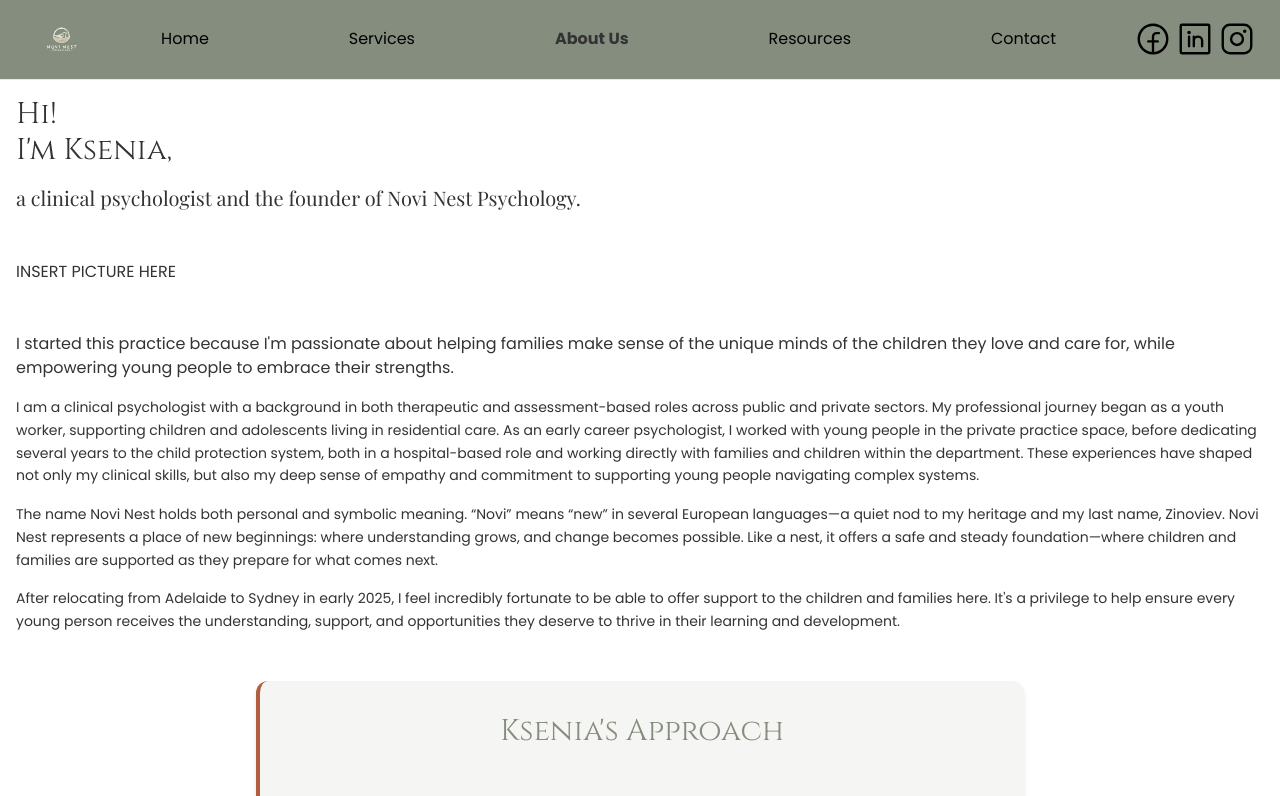
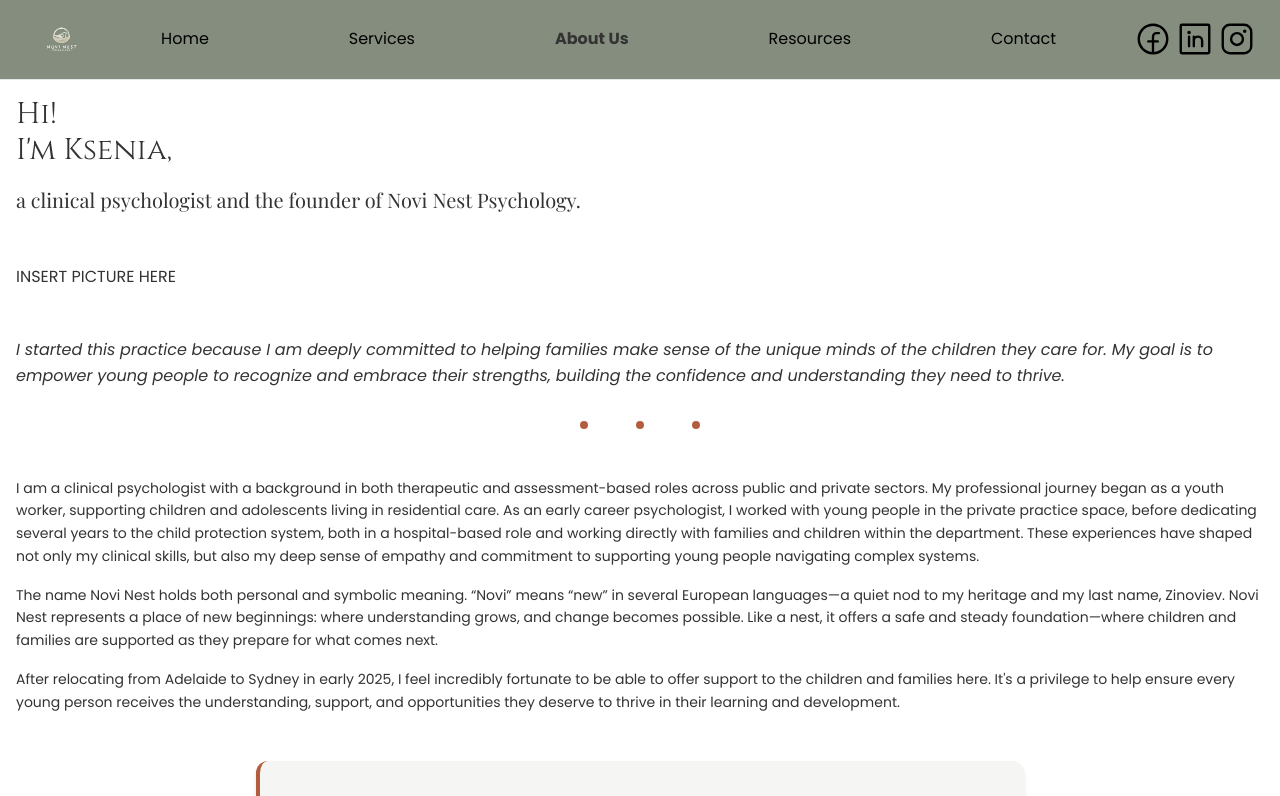
Before and after one commit to TheBigBookMan/NoviNest, a React (Vite) app: page /about-us in a window 1280 px wide. Shown: the top 796 px of the page. Built offline with nearby package versions, Linux system fonts and the light colour scheme; a web font is replaced by a local one.

Commit message:
update Bio styling

```diff
--- a/src/components/features/AboutUs/Bio.jsx
+++ b/src/components/features/AboutUs/Bio.jsx
@@ -1,21 +1,33 @@
 const Bio = () => {
     return (
-        <article id="bio-article" aria-labelledby="bio-heading" className='flex flex-col gap-12  p-4'>
+        <article id="bio-article" aria-labelledby="bio-heading" className='flex flex-col gap-12 p-4'>
             <div className="flex flex-col gap-4">
                 <h2 id="bio-heading" className='text-3xl font-cinzel'>Hi!<br/> I'm Ksenia,</h2>
-                <p className='text-xl font-playfair'> a clinical psychologist and the founder of Novi Nest Psychology.</p>
+                <p className='text-xl font-playfair leading-relaxed'>a clinical psychologist and the founder of Novi Nest Psychology.</p>
             </div>
 
             <p>INSERT PICTURE HERE</p>
 
-            <div className='flex flex-col gap-4 text-sm leading-relaxed'>
-                <p className=' text-base'>I started this practice because I'm passionate about helping families make sense of the unique minds of the children they love and care for, while empowering young people to embrace their strengths.</p>
+            <div className='flex flex-col gap-12 text-sm'>
+                <div className='flex flex-col'>
+                    <p className="text-base italic leading-relaxed">
+                        I started this practice because I am deeply committed to helping families make sense of the unique minds of the children they care for. My goal is to empower young people to recognize and embrace their strengths, building the confidence and understanding they need to thrive.
+                    </p>
 
-                <p>I am a clinical psychologist with a background in both therapeutic and assessment-based roles across public and private sectors. My professional journey began as a youth worker, supporting children and adolescents living in residential care. As an early career psychologist, I worked with young people in the private practice space, before dedicating several years to the child protection system, both in a hospital-based role and working directly with families and children within the department. These experiences have shaped not only my clinical skills, but also my deep sense of empathy and commitment to supporting young people navigating complex systems.</p>
+                    <div className="flex justify-center items-end w-full gap-12 h-[40px]">
+                        <span className='w-[8px] h-[8px] rounded-full bg-[#B25D3E]'></span>
+                        <span className='w-[8px] h-[8px] rounded-full bg-[#B25D3E]'></span>
+                        <span className='w-[8px] h-[8px] rounded-full bg-[#B25D3E]'></span>
+                    </div>
+                </div>
 
-                <p>The name Novi Nest holds both personal and symbolic meaning. “Novi” means “new” in several European languages—a quiet nod to my heritage and my last name, Zinoviev. Novi Nest represents a place of new beginnings: where understanding grows, and change becomes possible. Like a nest, it offers a safe and steady foundation—where children and families are supported as they prepare for what comes next.</p>
+                <div className='flex flex-col gap-4 leading-relaxed'>
+                    <p>I am a clinical psychologist with a background in both therapeutic and assessment-based roles across public and private sectors. My professional journey began as a youth worker, supporting children and adolescents living in residential care. As an early career psychologist, I worked with young people in the private practice space, before dedicating several years to the child protection system, both in a hospital-based role and working directly with families and children within the department. These experiences have shaped not only my clinical skills, but also my deep sense of empathy and commitment to supporting young people navigating complex systems.</p>
 
-                <p>After relocating from Adelaide to Sydney in early 2025, I feel incredibly fortunate to be able to offer support to the children and families here. It's a privilege to help ensure every young person receives the understanding, support, and opportunities they deserve to thrive in their learning and development.</p>
+                    <p>The name Novi Nest holds both personal and symbolic meaning. “Novi” means “new” in several European languages—a quiet nod to my heritage and my last name, Zinoviev. Novi Nest represents a place of new beginnings: where understanding grows, and change becomes possible. Like a nest, it offers a safe and steady foundation—where children and families are supported as they prepare for what comes next.</p>
+
+                    <p>After relocating from Adelaide to Sydney in early 2025, I feel incredibly fortunate to be able to offer support to the children and families here. It's a privilege to help ensure every young person receives the understanding, support, and opportunities they deserve to thrive in their learning and development.</p>
+                </div>
             </div>
         </article>
     )
```
